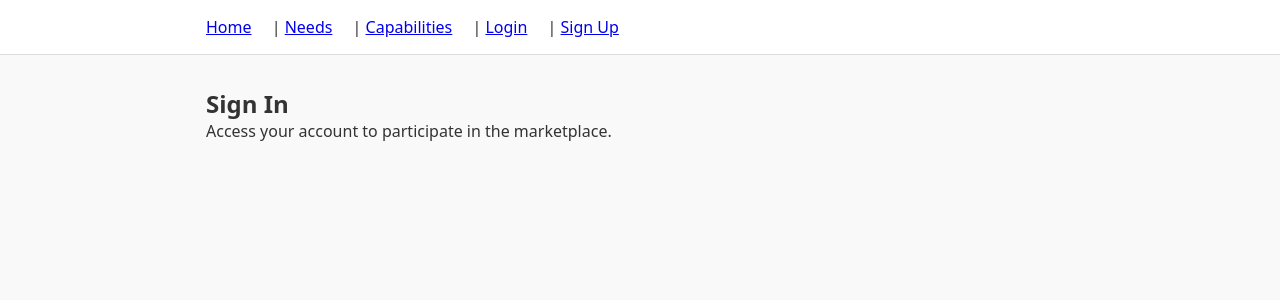
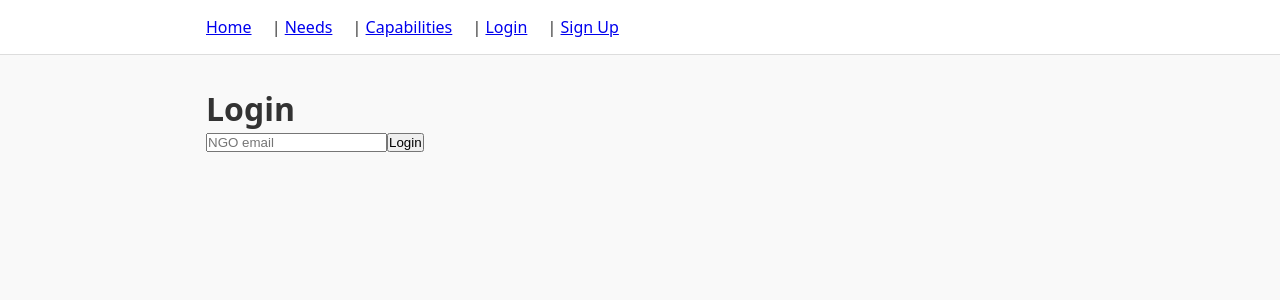
Before and after one commit to aguozden/Marketplace, a React app: page /login in a window 1280 px wide. Shown: the top 300 px of the page. Built offline with nearby package versions, Linux system fonts and the light colour scheme; the HTML template or start-up script is replaced by a standard one.

Commit message:
Add mock NGOs and login flow

```diff
--- /dev/null
+++ b/src/data/ngos.ts
@@ -0,0 +1,17 @@
+export const ngos = [
+  {
+    id: "ONG1",
+    name: "ONG Planeta Verde",
+    email: "verde@ngo.org",
+  },
+  {
+    id: "ONG2",
+    name: "Alimentar",
+    email: "alimentar@ngo.org",
+  },
+  {
+    id: "ONG3",
+    name: "Agua es vida",
+    email: "agua@ngo.org",
+  },
+];
--- a/src/pages/Login.tsx
+++ b/src/pages/Login.tsx
@@ -1,8 +1,40 @@
+import { useState } from "react";
+import { useNavigate } from "react-router-dom";
+import { ngos } from "../data/ngos";
+
 export default function Login() {
+  const [email, setEmail] = useState("");
+  const navigate = useNavigate();
+
+  const handleSubmit = (e: React.FormEvent) => {
+    e.preventDefault();
+
+    const ngo = ngos.find((n) => n.email === email);
+
+    if (!ngo) {
+      alert("NGO not found");
+      return;
+    }
+
+    localStorage.setItem("ngo", JSON.stringify(ngo));
+    navigate("/dashboard");
+  };
+
   return (
-    <section>
-      <h1>Sign In</h1>
-      <p>Access your account to participate in the marketplace.</p>
-    </section>
+    <div>
+      <h1>Login</h1>
+
+      <form onSubmit={handleSubmit}>
+        <input
+          type="email"
+          placeholder="NGO email"
+          value={email}
+          onChange={(e) => setEmail(e.target.value)}
+          required
+        />
+
+        <button type="submit">Login</button>
+      </form>
+    </div>
   );
 }
```
